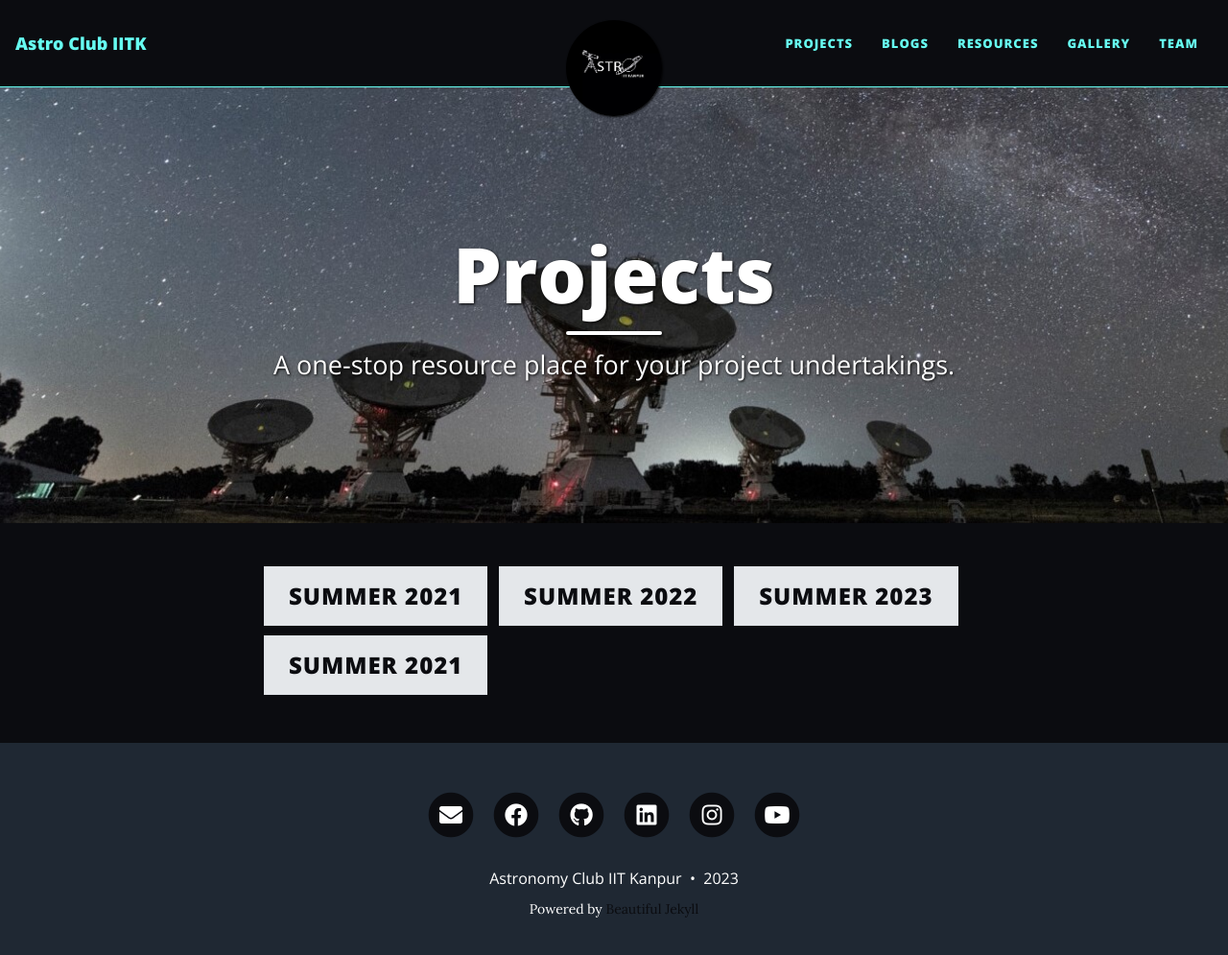
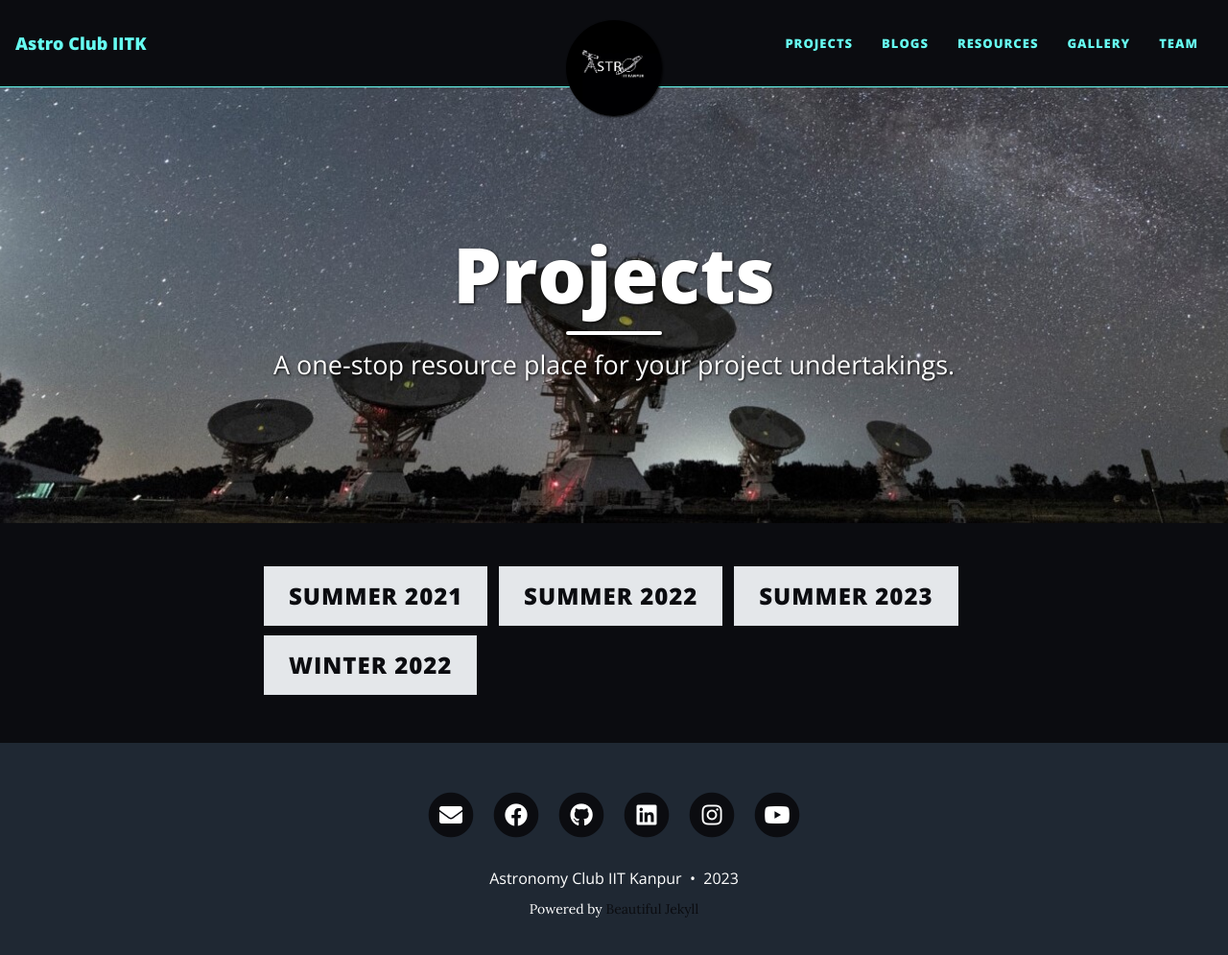
Before and after one commit to astroclubiitk/astroclubiitk.github.io, a Jekyll site: the page built from projects.md, in a window 1280 px wide and 1008 px high. Shown: the top 995 px of the window at 96% size. Built offline with Jekyll 4.4.1, drawn with Linux system fonts in a browser that asks for light colours; nearby versions of some CDN libraries.

Commit message:
fix project offset

```diff
--- a/projects.md
+++ b/projects.md
@@ -15,7 +15,7 @@ cover-img: /assets/img/banner/projects.jpeg
 </ul>
 
 <ul class="pagination blog-pager">
-  {% for project in site.projects limit:1 %}
+  {% for project in site.projects limit:1 offset:3 %}
   <li class="page-item">
     <a class="page-link" href="{{ project.link }}" data-toggle="tooltip" data-placement="top" >{{ project.button-text }}</a>
   </li>
```
